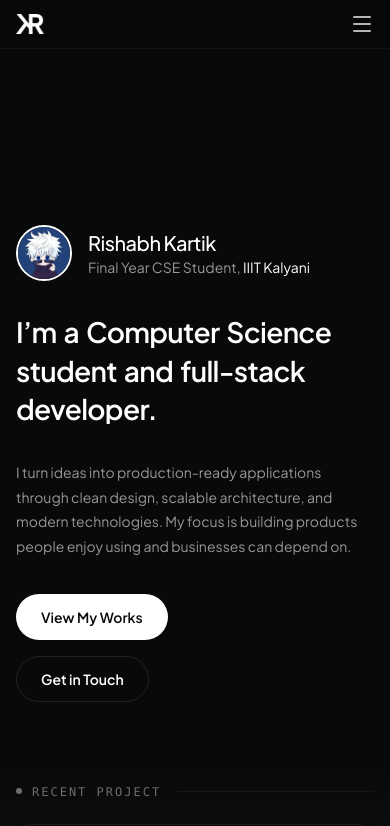
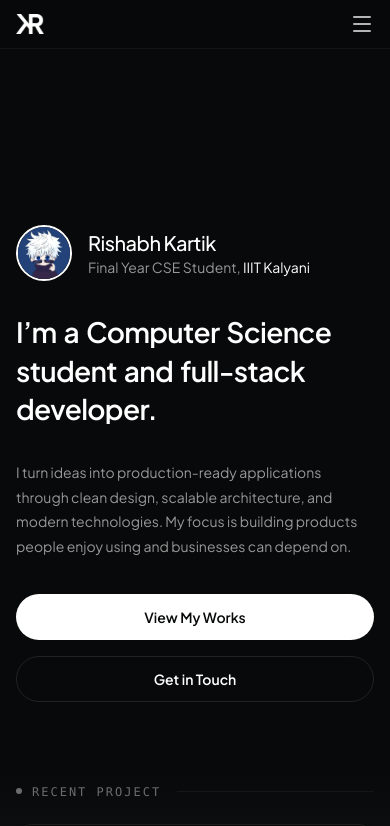
Before and after one commit to Rishabh1412/Portfolio, a Next.js app: page / in a window 390 px wide. Shown: the top 826 px of the page. Built offline with nearby package versions, Linux system fonts and the light colour scheme.

Commit message:
design enhancement3

```diff
--- a/components/Button.tsx
+++ b/components/Button.tsx
@@ -1,12 +1,10 @@
 "use client";
 
 import React from "react";
-// 1. Added HTMLMotionProps to the import
 import { motion, HTMLMotionProps } from "framer-motion";
 import { cn } from "@/lib/utils";
 import Magnetic from "./Magnetix";
 
-// 2. Changed to extend HTMLMotionProps<"button"> so it plays nicely with <motion.button>
 interface ButtonProps extends HTMLMotionProps<"button"> {
   children: React.ReactNode;
   size?: "sm" | "lg";
@@ -22,24 +20,15 @@ export default function Button({
   magnetic = true,
   ...props
 }: ButtonProps) {
+
   const sizeStyles = {
     sm: "px-5 py-2 text-sm",
     lg: "px-6 py-3 text-sm",
   };
 
   const variantStyles = {
-    primary: `
-      bg-foreground
-      text-background
-      border
-      border-transparent
-    `,
-    ghost: `
-      bg-transparent
-      text-foreground
-      border
-      border-white/10
-    `,
+    primary: "bg-foreground text-background border border-transparent",
+    ghost: "bg-transparent text-foreground border border-white/10",
   };
 
   const buttonElement = (
@@ -49,22 +38,10 @@ export default function Button({
       whileHover={props.disabled ? "initial" : "hover"}
       whileTap={props.disabled ? "initial" : "tap"}
       className={cn(
-        `
-        group
-        relative
-        overflow-hidden
-        rounded-full
-        font-semibold
-        focus-visible:outline-none
-        focus-visible:ring-2
-        border-white
-        border
-        disabled:opacity-70
-        disabled:cursor-not-allowed
-        `,
+        "group relative overflow-hidden rounded-full font-semibold focus-visible:outline-none focus-visible:ring-2 border-white border disabled:opacity-70 disabled:cursor-not-allowed",
         sizeStyles[size],
         variantStyles[variant],
-        className
+        className // Extends w-full safely
       )}
       variants={{
         initial: { scale: 1 },
@@ -98,7 +75,7 @@ export default function Button({
 
       {/* Content Parallax Container */}
       <motion.span
-        className="relative z-10 flex items-center justify-center gap-2"
+        className="relative z-10 flex items-center justify-center gap-2 w-full"
         variants={{
           initial: { y: 0 },
           hover: { y: -1 },
@@ -116,7 +93,8 @@ export default function Button({
   );
 
   if (magnetic && !props.disabled) {
-    return <Magnetic>{buttonElement}</Magnetic>;
+    // Pass the layout className down to the wrapper component!
+    return <Magnetic className={className}>{buttonElement}</Magnetic>;
   }
 
   return buttonElement;
--- a/components/Footer.tsx
+++ b/components/Footer.tsx
@@ -97,7 +97,7 @@ export default function Footer() {
                 </span>
 
                 {/* Sleek sliding arrow */}
-                <div className="transform translate-y-2 -translate-x-2 opacity-0 group-hover:translate-y-0 group-hover:translate-x-0 group-hover:opacity-100 transition-all duration-500 ease-out">
+                <div className="transform translate-y-2 hidden lg:block -translate-x-2 opacity-0 group-hover:translate-y-0 group-hover:translate-x-0 group-hover:opacity-100 transition-all duration-500 ease-out">
                   <ArrowUpRight size={20} className="text-foreground/80" />
                 </div>
               </div>
--- a/components/Magnetix.tsx
+++ b/components/Magnetix.tsx
@@ -2,8 +2,14 @@
 
 import React, { useRef, useState } from "react";
 import { motion } from "framer-motion";
+import { cn } from "@/lib/utils";
 
-export default function Magnetic({ children }: { children: React.ReactNode }) {
+interface MagneticProps {
+  children: React.ReactNode;
+  className?: string; // Accept incoming alignment layout styling
+}
+
+export default function Magnetic({ children, className }: MagneticProps) {
   const ref = useRef<HTMLDivElement>(null);
   const [position, setPosition] = useState({ x: 0, y: 0 });
 
@@ -13,13 +19,15 @@ export default function Magnetic({ children }: { children: React.ReactNode }) {
     const middleX = clientX - (left + width / 2);
     const middleY = clientY - (top + height / 2);
 
-    // The divisor controls the "strength" of the magnet. Higher = weaker pull.
     setPosition({ x: middleX / 4, y: middleY / 4 });
   };
 
   const reset = () => {
     setPosition({ x: 0, y: 0 });
   };
+
+  // Determine standard display block patterns dynamically
+  const isFullWidth = className?.includes("w-full");
 
   return (
     <motion.div
@@ -28,7 +36,11 @@ export default function Magnetic({ children }: { children: React.ReactNode }) {
       onMouseLeave={reset}
       animate={{ x: position.x, y: position.y }}
       transition={{ type: "spring", stiffness: 150, damping: 15, mass: 0.1 }}
-      className="inline-block"
+      // Use block layout structure if specified, otherwise default to inline-block
+      className={cn(
+        isFullWidth ? "block w-full md:w-auto" : "inline-block",
+        className
+      )}
     >
       {children}
     </motion.div>
--- a/components/WorkSection.tsx
+++ b/components/WorkSection.tsx
@@ -126,11 +126,11 @@ export default function WorksSection() {
                   </div>
 
                   {/* Action Buttons */}
-                  <div className="flex flex-wrap gap-4 mt-auto">
-                    <Button variant="primary" className="pl-5 pr-6 text-sm h-11">
+                  <div className="flex flex-row gap-4 mt-auto">
+                    <Button variant="primary" className="text-sm h-11">
                       <Github size={16} className="mr-2" /> Source
                     </Button>
-                    <Button variant="ghost" className="pl-5 pr-6 text-sm h-11 group/btn">
+                    <Button variant="ghost" className="text-sm h-11 group/btn">
                       Live Preview <ArrowUpRight size={16} className="ml-2 text-foreground/50 transition-transform group-hover/btn:translate-x-0.5 group-hover/btn:-translate-y-0.5" />
                     </Button>
                   </div>
```
